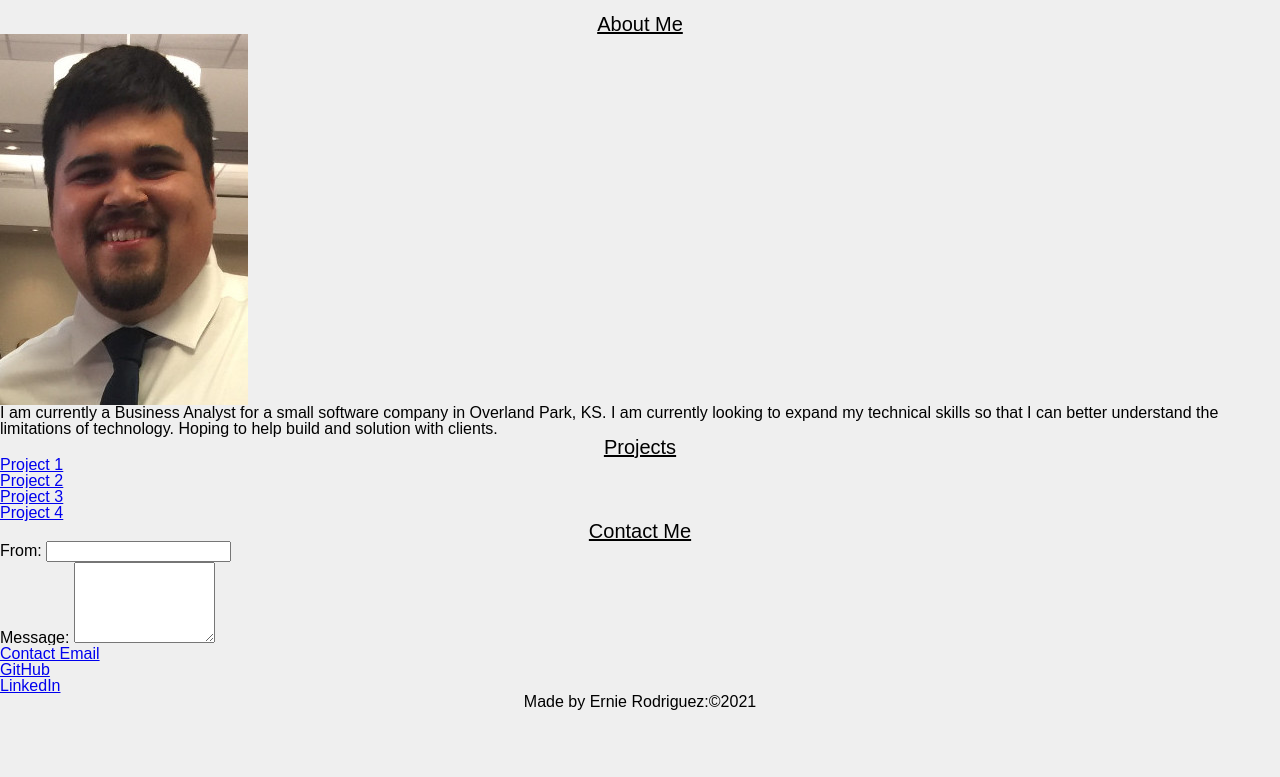
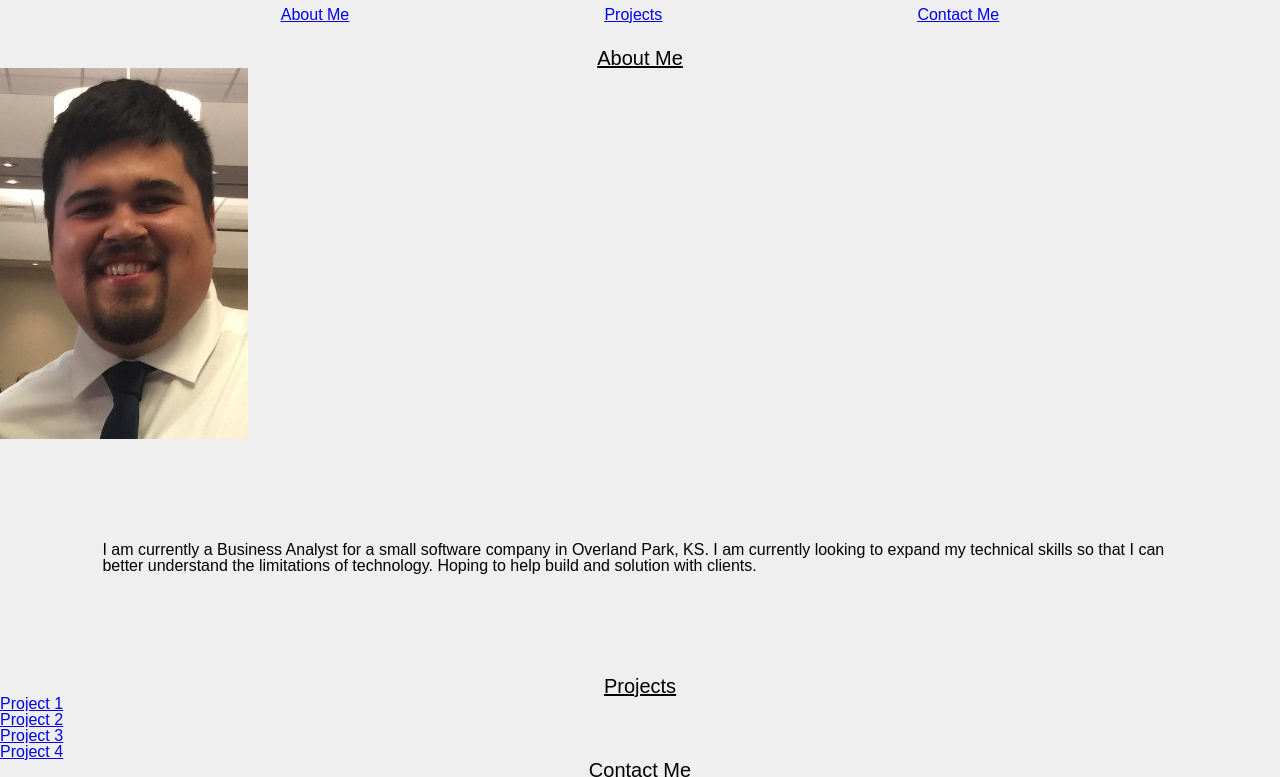
Before and after one commit to erodriguez541/portpage, a plain HTML site: page index.html in a window 1280 px wide. Shown: the part 69-846 px from the top of the page. Before the commit the page ends 800 px from the top, so only its background shows below. Drawn offline with Linux system fonts and the light colour scheme.

Commit message:
hover styling and linkfor headers

```diff
--- a/assets/style.css
+++ b/assets/style.css
@@ -4,9 +4,17 @@
     --watermelon: #ff3b3f;
     --carbon: #a9a9a9;
 */
+
+
+
+
 h1{
     text-align: center;
     font-size-adjust: 150%;
+    background-color: #caebf2;
+    font-size: 50px;
+    text-decoration: underline;
+    text-decoration-color:#ff3b3f;
 }
 
 #img{
@@ -16,19 +24,31 @@ h1{
 }
 
 menu{
-    display: flex;
-    flex-wrap: wrap;
-    text-align: right;
-    justify-content: space-between;
-    padding: 2%;
+	display:flex;
+    flex-direction: row;
+    margin: 0;
+	text-decoration:underline;
+    justify-content: flex-end;
+    justify-content: space-evenly;
+    align-items: center
+	font-size:16px;
+	padding:2%;
 }
+
+menu>a:hover{
+	color #ff3b3f;
+}
+
 section h2{
     text-decoration: solid;
     font-size: 125%;
     text-decoration: underline;
     text-align: center;
 }
+#aboutmetxt{
+    margin: 8%;
 
+}
 #projects {
     font-size: 100%;
     text-decoration: underline;
--- a/index.html
+++ b/index.html
@@ -13,13 +13,13 @@
         <H1>Ernie Rodriguez</H1>
             <menu>
                 <ul>
-                    About Me
+                    <li class="menu"><a href="#aboutme">About Me</a></li>
                 </ul>
                 <ul>
-                    Projects
+                    <li class="menu"><a href="#projects">Projects</a></li>
                 </ul>
                 <ul>
-                    Contact Me
+                    <li class="menu"><a href="#contactme">Contact Me</a></li>
                 </ul>
             </menu>
     </nav>
```
